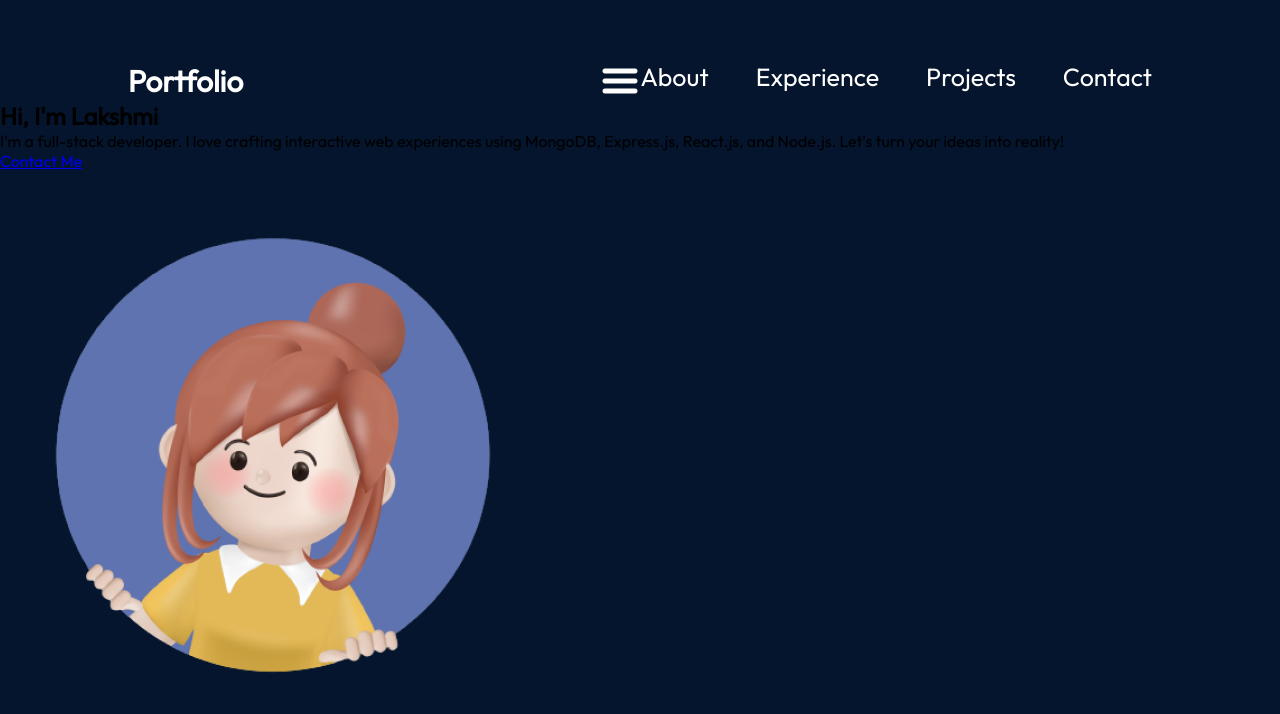
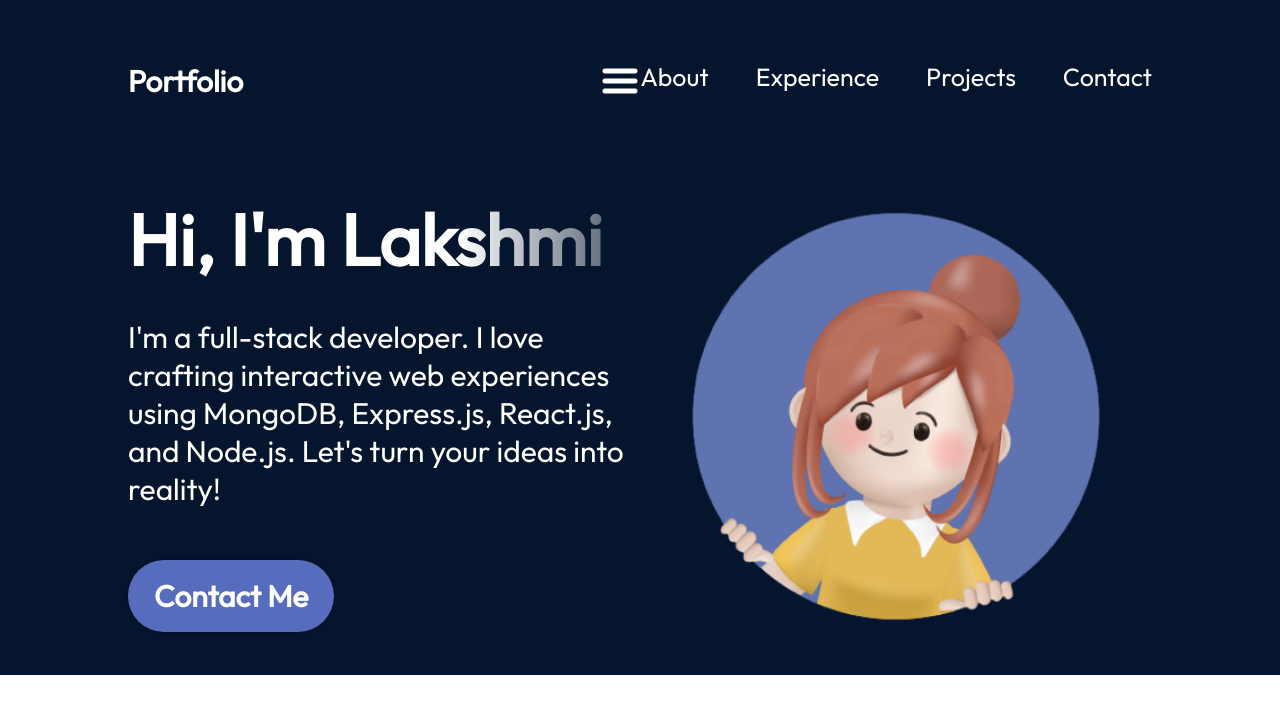
Before and after one commit to L4KsHM1/MyPortfolio, a React (Vite) app: page / in a window 1280 px wide. Shown: the top 714 px of the page. Built offline with nearby package versions, Linux system fonts and the light colour scheme.

Commit message:
heroSection

```diff
--- a/src/App.module.css
+++ b/src/App.module.css
@@ -2,5 +2,6 @@
 .App{
     background-color: var(--color-bg);
     width:100%;
-    height: 100vh;
+    height: 100%;
+    overflow: hidden;
 }
--- a/src/components/Hero/Hero.module.css
+++ b/src/components/Hero/Hero.module.css
@@ -0,0 +1,56 @@
+@import "../../vars.css";
+
+.container{
+    position: relative;
+    display: flex;
+    align-items: center;
+    justify-content: space-between;
+    margin-top: 49px;
+    z-index: 1;
+    margin-left: 10%;
+    margin-right: 10%;
+}
+.content{
+    display: flex;
+    flex-direction: column;
+    align-items: flex-start;
+    color:var(--color-text);
+    z-index:1;
+}
+.title{
+    font-size: 72px;
+    font-weight: 900;
+    margin-bottom:33px;
+    font-family: var(--font-roboto);
+    background: linear-gradient(
+    90deg,
+    rgba(255,255,255,1)70%,
+    rgba(255,255,255,0)120%
+    );
+    color:var(--color-text);
+    -webkit-text-fill-color: transparent;
+    -webkit-background-clip: text;
+}
+.description{
+    font-size: 30px;
+    font-family: var(--font-roboto);
+    margin-bottom: 52px;
+}
+.contactBtn{
+    text-decoration: none;
+    background-color: var(--color-primary);
+    color: var(--color-text);
+    border-radius:100px;
+    font-size: 30px;
+    font-weight: 600;
+    padding: 17px 26px;
+    box-shadow: 0 0 4px 0 rgba(0,0,0,0.25);
+}
+.heroImg{
+    width:50%;
+    z-index: 1;
+
+    animation-name:floating;
+    animation-duration: 3s;
+    animation-iteration-count:infinite;
+}
--- a/src/vars.css
+++ b/src/vars.css
@@ -1,7 +1,7 @@
 :root{
     /* colors */
     --color-text:#fff;
-    --colors-primary:#576cbc;
+    --color-primary:#576cbc;
     --color-secondary:#19376d;
     --color-dark:#0b2447;
     --color-bg:#04152d;
```
